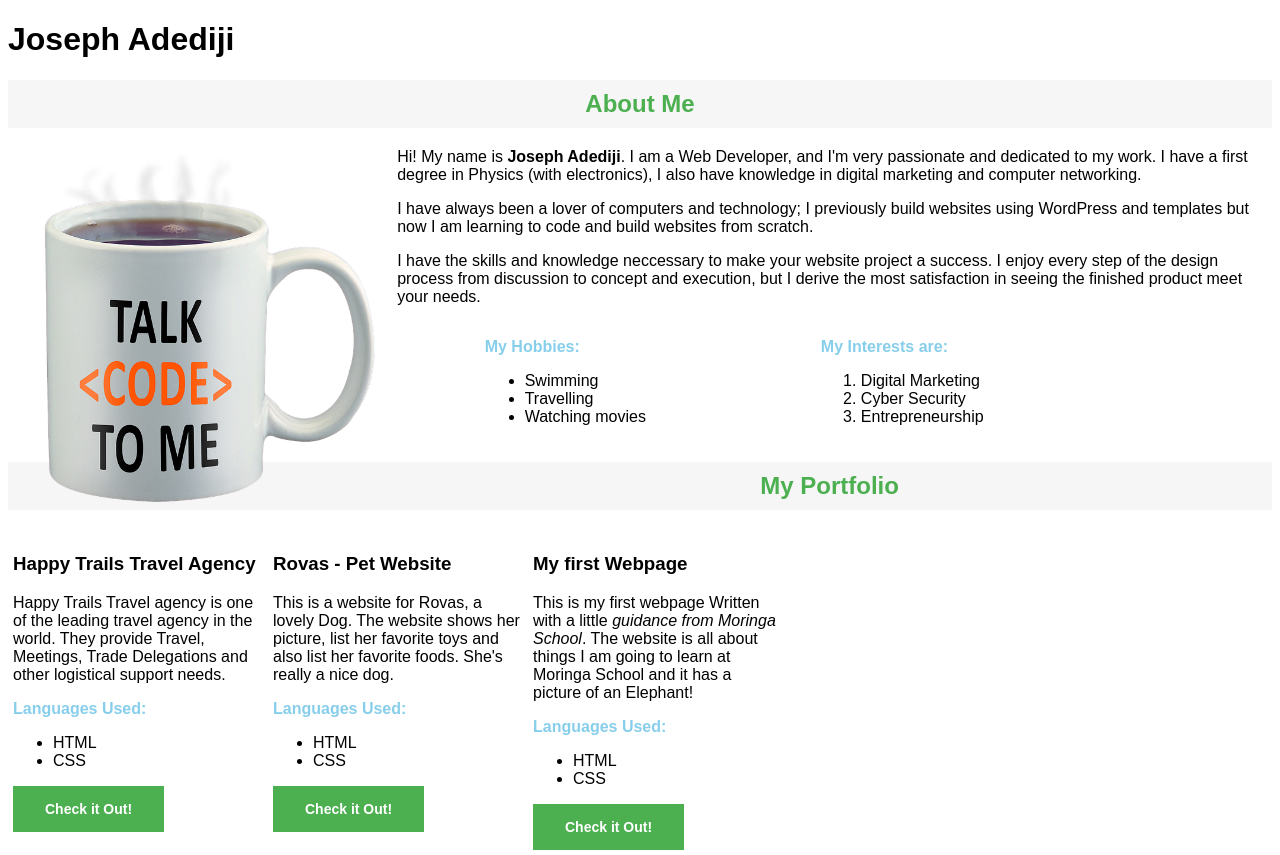
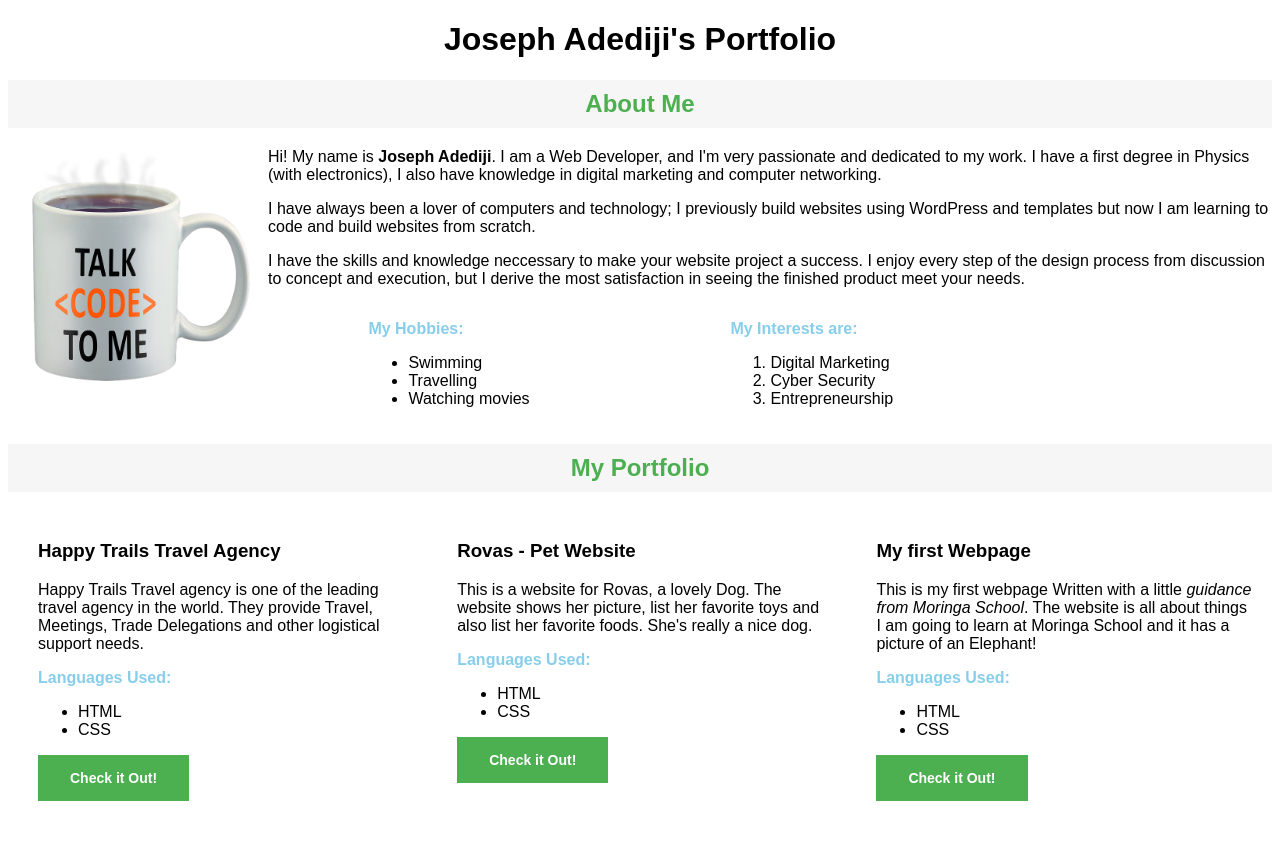
Before and after one commit to josylad/portfolio-project, a plain HTML site: page index.html in a window 1280 px wide. After the commit the page ends 811 px from the top, so only its background shows below. Drawn offline with Linux system fonts and the light colour scheme.

Commit message:
modified image styling for better appearance

```diff
--- a/css/styles.css
+++ b/css/styles.css
@@ -1,7 +1,8 @@
 .columns {
   float: left;
-  width:250px;
-  padding:5px;
+  width:30%;
+  padding:10px;
+  margin-left: 20px;
 }
 .language {
   color: skyblue;
@@ -43,6 +44,9 @@ h2 {
 }
 img {
   border-radius: 8px;
+  margin-right: 10px;
   float: left;
-  margin-right: 10px;
 }
+h1{
+  text-align: center;
+}
--- a/index.html
+++ b/index.html
@@ -7,11 +7,10 @@
   </head>
   <body>
     <div class="navbar">
-      <h1>Joseph Adediji</h1>
-
+      <h1>Joseph Adediji's Portfolio</h1>
     </div>
     <h2>About Me</h2>
-    <img src="me.png" alt="picture of Joseph" width="30%">
+    <img src="me.png" alt="picture of Joseph" width="250px">
     <p>Hi! My name is <strong>Joseph Adediji</strong>. I am a Web Developer, and I'm very passionate and dedicated to my work. I have a first degree in Physics (with electronics), I also have knowledge in digital marketing and computer networking.</p>
     <p>I have always been a lover of computers and technology; I previously build websites using WordPress and templates but now I am learning to code and build websites from scratch.</p>
     <p>I have the skills and knowledge neccessary to make your website project a success. I enjoy every step of the design process from discussion to concept and execution, but I derive the most satisfaction in seeing the finished product meet your needs. </p>
```
